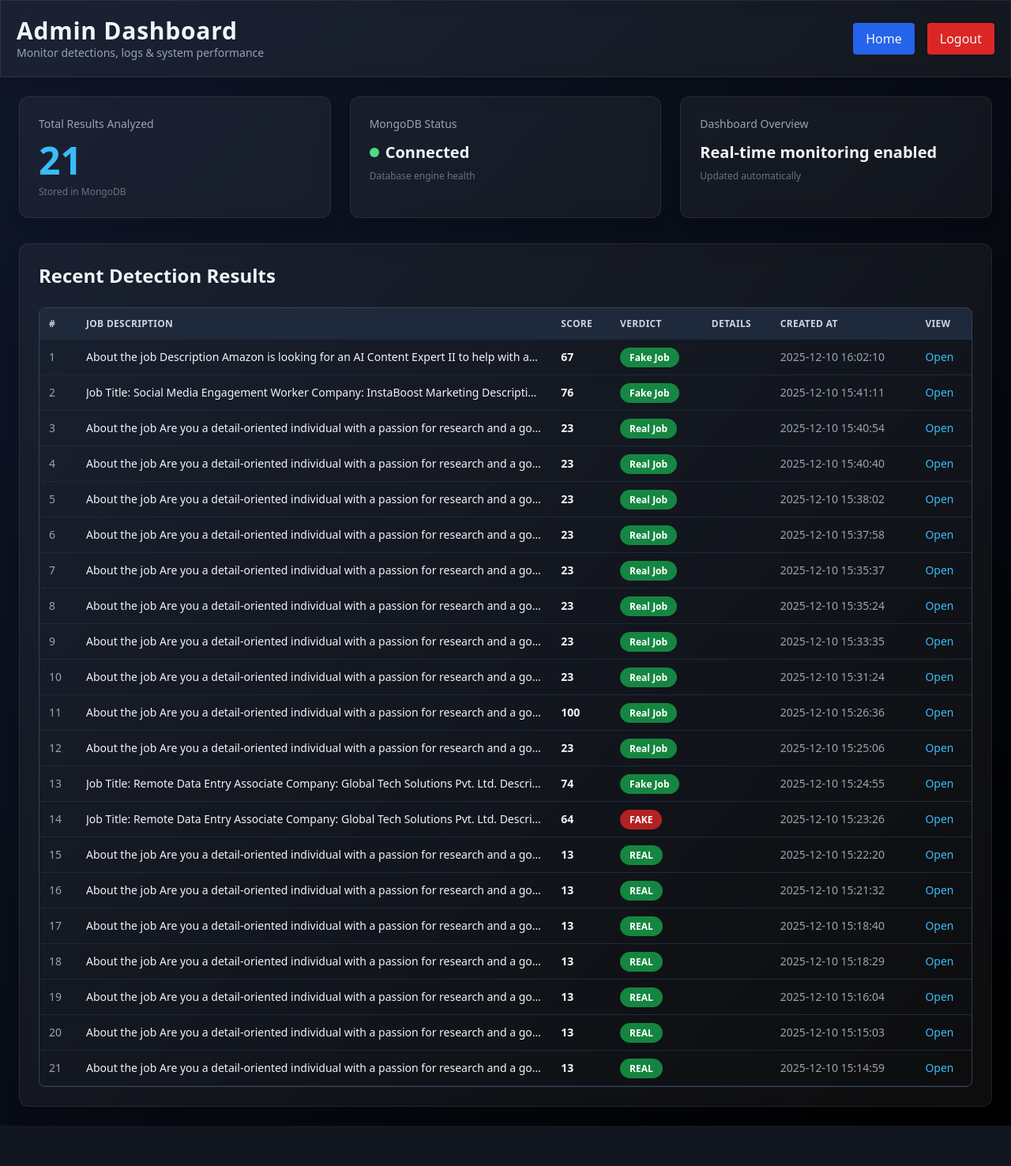
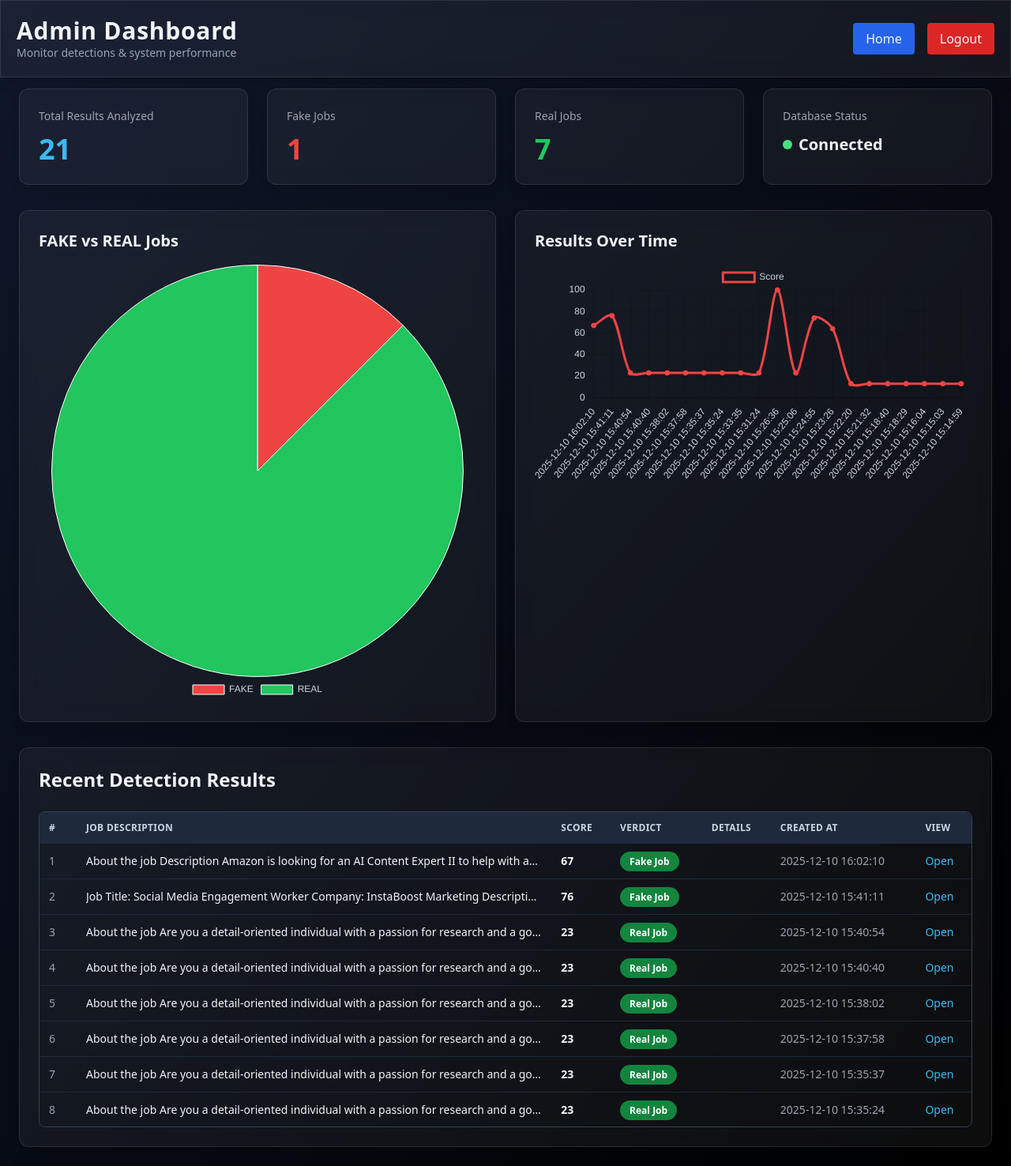
Before and after one commit to danny11032901/fake-job-detection-individual, a Flask app: page /admin_dashboard in a window 1280 px wide. Shown: the whole page at 79% size. Before the commit the page ends 1425 px from the top, so only its background shows below. Run offline with Flask 3, Linux system fonts and the light colour scheme; a user stored in the database is signed in; data comes from the database, SQL or seed files in the repository; both versions use the stored data as it was after the commit; some libraries are stand-ins or nearby versions.

Commit message:
new changes 3

```diff
--- a/Milestone 3/Frontend/app.py
+++ b/Milestone 3/Frontend/app.py
@@ -9,6 +9,7 @@ app.secret_key = "supersecretkey123"
 BASE_DIR = os.path.dirname(os.path.abspath(__file__))
 DB_PATH = os.path.join(BASE_DIR, "analysis.db")
 
+# ---------- Initialize Database ----------
 def init_db():
     conn = sqlite3.connect(DB_PATH)
     c = conn.cursor()
@@ -26,6 +27,7 @@ def init_db():
 
 init_db()
 
+# ---------- Routes ----------
 @app.route("/")
 def index():
     return render_template("index.html")
@@ -37,9 +39,8 @@ def analyze():
         return render_template("index.html", error="Job description cannot be empty")
 
     # Scoring logic
-    score = min(len(desc) % 100 + 10, 100)  # confidence 10-100
-    verdict = "Fake Job" if score > 50 else "Real Job"
-    confidence = score
+    score = min(len(desc) % 100 + 10, 100)
+    verdict = "FAKE" if score > 50 else "REAL"
     created_at = datetime.now().strftime("%Y-%m-%d %H:%M:%S")
 
     # Save to DB
@@ -52,12 +53,11 @@ def analyze():
     conn.commit()
     conn.close()
 
-    # Pass correct variable names to template
     return render_template(
         "result.html",
         job_description=desc,
         verdict=verdict,
-        confidence=confidence,
+        confidence=score,
         created_at=created_at
     )
 
@@ -88,7 +88,17 @@ def admin_dashboard():
     rows = c.fetchall()
     conn.close()
 
-    results = [{"id": r[0], "job_description": r[1], "score": r[2], "verdict": r[3], "created_at": r[4]} for r in rows]
+    # Convert rows to dicts
+    results = []
+    for r in rows:
+        results.append({
+            "id": r[0],
+            "job_description": r[1],
+            "score": r[2],
+            "verdict": r[3],
+            "created_at": r[4] or ""
+        })
+
     return render_template("admin_dashboard.html", results=results)
 
 @app.route("/history")
@@ -100,5 +110,6 @@ def history():
     conn.close()
     return render_template("history.html", records=rows)
 
+# ---------- Run ----------
 if __name__ == "__main__":
     app.run(debug=True)
--- a/Milestone 3/Frontend/templates/admin_dashboard.html
+++ b/Milestone 3/Frontend/templates/admin_dashboard.html
@@ -1,5 +1,5 @@
 <!DOCTYPE html>
-<html lang="en">
+<html lang="en" x-data="{ darkMode: true }">
 <head>
   <meta charset="UTF-8" />
   <meta name="viewport" content="width=device-width, initial-scale=1.0" />
@@ -7,9 +7,17 @@
 
   <!-- Tailwind -->
   <script src="https://cdn.tailwindcss.com"></script>
+  <!-- Chart.js -->
+  <script src="https://cdn.jsdelivr.net/npm/chart.js"></script>
+  <!-- Alpine.js for interactivity -->
+  <script src="https://cdn.jsdelivr.net/npm/alpinejs@3.x.x/dist/cdn.min.js" defer></script>
 
   <style>
-    /* Smooth Fade Animations */
+    .glass {
+      background: rgba(255, 255, 255, 0.05);
+      backdrop-filter: blur(12px);
+      border: 1px solid rgba(255, 255, 255, 0.1);
+    }
     .fade-in {
       animation: fadeIn 0.8s ease-in-out;
     }
@@ -17,87 +25,84 @@
       from { opacity: 0; transform: translateY(10px); }
       to { opacity: 1; transform: translateY(0); }
     }
-
-    /* Glass Morphism */
-    .glass {
-      background: rgba(255, 255, 255, 0.05);
-      backdrop-filter: blur(10px);
-      border: 1px solid rgba(255, 255, 255, 0.08);
-    }
+    .table-scroll { max-height: 400px; overflow-y: auto; }
   </style>
 </head>
 
 <body class="min-h-screen bg-gradient-to-br from-slate-900 to-black text-slate-100 fade-in">
 
   <!-- HEADER -->
-  <header class="glass p-5 flex justify-between items-center shadow-lg">
+  <header class="glass p-5 flex justify-between items-center shadow-lg fixed w-full z-10 top-0">
     <div>
       <h1 class="text-3xl font-bold tracking-wide">Admin Dashboard</h1>
-      <p class="text-slate-400 text-sm">Monitor detections, logs & system performance</p>
+      <p class="text-slate-400 text-sm">Monitor detections & system performance</p>
     </div>
 
     <div class="flex items-center gap-4">
       <a href="/" class="px-4 py-2 rounded bg-blue-600 hover:bg-blue-700">Home</a>
-
-      <a href="/admin_logout" class="px-4 py-2 rounded bg-red-600 hover:bg-red-700 shadow">
-        Logout
-      </a>
+      <a href="/admin_logout" class="px-4 py-2 rounded bg-red-600 hover:bg-red-700 shadow">Logout</a>
     </div>
   </header>
 
-  <main class="max-w-7xl mx-auto p-6 space-y-8">
+  <main class="max-w-7xl mx-auto p-6 pt-28 space-y-8">
 
     <!-- ANALYTICS CARDS -->
-    <section class="grid grid-cols-1 md:grid-cols-3 gap-6">
+    <section class="grid grid-cols-1 md:grid-cols-4 gap-6">
 
       <!-- Total Results -->
-      <div class="glass p-6 rounded-xl shadow-lg hover:scale-[1.01] transition">
+      <div class="glass p-6 rounded-xl shadow-lg hover:scale-[1.02] transition">
         <h3 class="text-sm text-gray-400">Total Results Analyzed</h3>
-        <p class="text-5xl font-semibold mt-3 text-sky-400">{{ results|length }}</p>
-        <p class="text-gray-500 mt-2 text-xs">Stored in MongoDB</p>
+        <p class="text-4xl font-bold mt-3 text-sky-400" id="total-results">0</p>
+      </div>
+
+      <!-- FAKE Jobs -->
+      <div class="glass p-6 rounded-xl shadow-lg hover:scale-[1.02] transition">
+        <h3 class="text-sm text-gray-400">Fake Jobs</h3>
+        <p class="text-4xl font-bold mt-3 text-red-500" id="fake-count">0</p>
+      </div>
+
+      <!-- REAL Jobs -->
+      <div class="glass p-6 rounded-xl shadow-lg hover:scale-[1.02] transition">
+        <h3 class="text-sm text-gray-400">Real Jobs</h3>
+        <p class="text-4xl font-bold mt-3 text-green-500" id="real-count">0</p>
       </div>
 
       <!-- MongoDB Status -->
-      <div class="glass p-6 rounded-xl shadow-lg hover:scale-[1.01] transition">
-        <h3 class="text-sm text-gray-400">MongoDB Status</h3>
-
+      <div class="glass p-6 rounded-xl shadow-lg hover:scale-[1.02] transition">
+        <h3 class="text-sm text-gray-400">Database Status</h3>
         <div class="flex items-center gap-2 mt-3">
-          <div class="w-3 h-3 rounded-full
-            {% if results|length > 0 %} bg-green-400 {% else %} bg-yellow-400 {% endif %}">
+          <div class="w-3 h-3 rounded-full bg-green-400" id="db-status"></div>
+          <p class="text-xl font-semibold" id="db-text">Connected</p>
         </div>
-
-          <p class="text-xl font-semibold">
-            {% if results|length > 0 %}
-              Connected
-            {% else %}
-              Connected (no data)
-            {% endif %}
-          </p>
-        </div>
-
-        <p class="text-gray-500 mt-2 text-xs">Database engine health</p>
-      </div>
-
-      <!-- Recent Status -->
-      <div class="glass p-6 rounded-xl shadow-lg hover:scale-[1.01] transition">
-        <h3 class="text-sm text-gray-400">Dashboard Overview</h3>
-        <p class="text-xl font-semibold mt-3">
-          Real-time monitoring enabled
-        </p>
-        <p class="text-gray-500 mt-2 text-xs">Updated automatically</p>
       </div>
 
     </section>
 
-    <!-- TABLE WRAPPER -->
+    <!-- CHARTS -->
+    <section class="grid grid-cols-1 md:grid-cols-2 gap-6">
+
+      <!-- Verdict Pie Chart -->
+      <div class="glass p-6 rounded-xl shadow-lg">
+        <h3 class="text-xl font-semibold mb-4">FAKE vs REAL Jobs</h3>
+        <canvas id="verdictChart"></canvas>
+      </div>
+
+      <!-- Results Over Time -->
+      <div class="glass p-6 rounded-xl shadow-lg">
+        <h3 class="text-xl font-semibold mb-4">Results Over Time</h3>
+        <canvas id="resultsTimeChart"></canvas>
+      </div>
+
+    </section>
+
+    <!-- RECENT DETECTIONS TABLE -->
     <section class="glass p-6 rounded-xl shadow-xl">
 
       <h2 class="text-2xl font-semibold mb-6">Recent Detection Results</h2>
 
-      <div class="overflow-auto rounded-lg border border-slate-700">
-
+      <div class="table-scroll overflow-x-auto rounded-lg border border-slate-700">
         <table class="w-full text-left text-sm">
-          <thead class="bg-slate-800 text-slate-300 text-xs uppercase tracking-wide">
+          <thead class="bg-slate-800 text-slate-300 text-xs uppercase tracking-wide sticky top-0">
             <tr>
               <th class="p-3">#</th>
               <th class="p-3">Job Description</th>
@@ -108,58 +113,90 @@
               <th class="p-3">View</th>
             </tr>
           </thead>
-
           <tbody>
-
+            {% if results %}
               {% for r in results %}
               <tr class="border-b border-slate-800 hover:bg-slate-800/50 transition">
-
                 <td class="p-3 align-top text-gray-400">{{ loop.index }}</td>
-
-              <td class="p-3 max-w-lg">
-                <p class="truncate">{{ r.job_description }}</p>
-              </td>
-
+                <td class="p-3 max-w-lg"><p class="truncate">{{ r.job_description }}</p></td>
                 <td class="p-3 font-semibold">{{ r.score }}</td>
-
                 <td class="p-3">
-                <span class="px-3 py-1 rounded-full text-xs font-semibold
-                  {% if r.verdict == 'FAKE' %}
-                    bg-red-600/80 text-white
-                  {% else %}
-                    bg-green-600/80 text-white
-                  {% endif %}
-                ">
+                  <span class="px-3 py-1 rounded-full text-xs font-semibold {% if r.verdict=='FAKE' %}bg-red-600/80 text-white{% else %}bg-green-600/80 text-white{% endif %}">
                     {{ r.verdict }}
                   </span>
                 </td>
-
                 <td class="p-3 text-gray-300">{{ r.details }}</td>
-
-              <td class="p-3 text-gray-400">
-                {{ r.created_at_str if r.created_at_str else r.created_at }}
-              </td>
-
-              <td class="p-3 text-sky-400">
-                <a href="/admin/result/{{ r._id }}" class="hover:underline">Open</a>
-              </td>
+                <td class="p-3 text-gray-400">{{ r.created_at }}</td>
+                <td class="p-3 text-sky-400"><a href="/admin/result/{{ r.id }}" class="hover:underline">Open</a></td>
               </tr>
-
+              {% endfor %}
             {% else %}
               <tr>
-              <td colspan="7" class="text-center p-4 text-gray-400">
-                No results found.
-              </td>
+                <td colspan="7" class="text-center p-4 text-gray-400">No results found.</td>
               </tr>
-            {% endfor %}
+            {% endif %}
           </tbody>
-
         </table>
-
       </div>
     </section>
 
   </main>
 
+  <!-- SCRIPT -->
+  <script>
+    // Pass data from Flask to JS
+    const results = {{ results|tojson }};
+
+    const totalResults = results.length;
+    const fakeCount = results.filter(r => r.verdict === 'FAKE').length;
+    const realCount = results.filter(r => r.verdict === 'REAL').length;
+
+    document.getElementById('total-results').textContent = totalResults;
+    document.getElementById('fake-count').textContent = fakeCount;
+    document.getElementById('real-count').textContent = realCount;
+
+    // Verdict Pie Chart
+    const verdictCtx = document.getElementById('verdictChart').getContext('2d');
+    new Chart(verdictCtx, {
+      type: 'pie',
+      data: {
+        labels: ['FAKE', 'REAL'],
+        datasets: [{
+          data: [fakeCount, realCount],
+          backgroundColor: ['#ef4444', '#22c55e'],
+          borderWidth: 1
+        }]
+      },
+      options: {
+        responsive: true,
+        plugins: { legend: { position: 'bottom', labels: { color: '#cbd5e1' } } }
+      }
+    });
+
+    // Results Over Time
+    const resultsTimeCtx = document.getElementById('resultsTimeChart').getContext('2d');
+    new Chart(resultsTimeCtx, {
+      type: 'line',
+      data: {
+        labels: results.map(r => r.created_at),
+        datasets: [{
+          label: 'Score',
+          data: results.map(r => r.score),
+          fill: false,
+          borderColor: '#ef4444',
+          tension: 0.3,
+          pointBackgroundColor: '#ef4444'
+        }]
+      },
+      options: {
+        responsive: true,
+        plugins: { legend: { labels: { color: '#cbd5e1' } } },
+        scales: {
+          x: { ticks: { color: '#cbd5e1' } },
+          y: { ticks: { color: '#cbd5e1' }, beginAtZero: true }
+        }
+      }
+    });
+  </script>
 </body>
 </html>
```
Also changed, not shown: Milestone 3/Frontend/analysis.db. Lines whose indentation alone changed are shown as unchanged.
